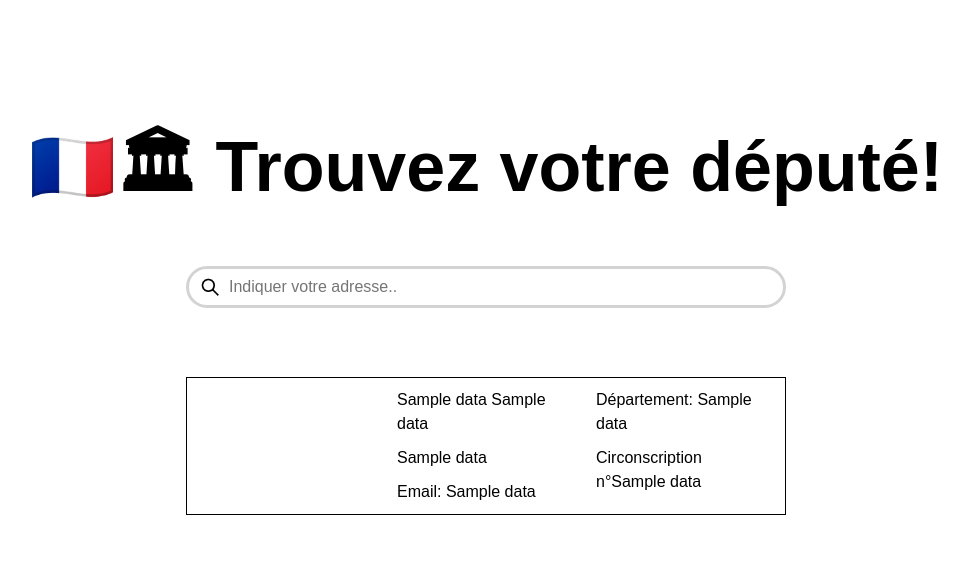
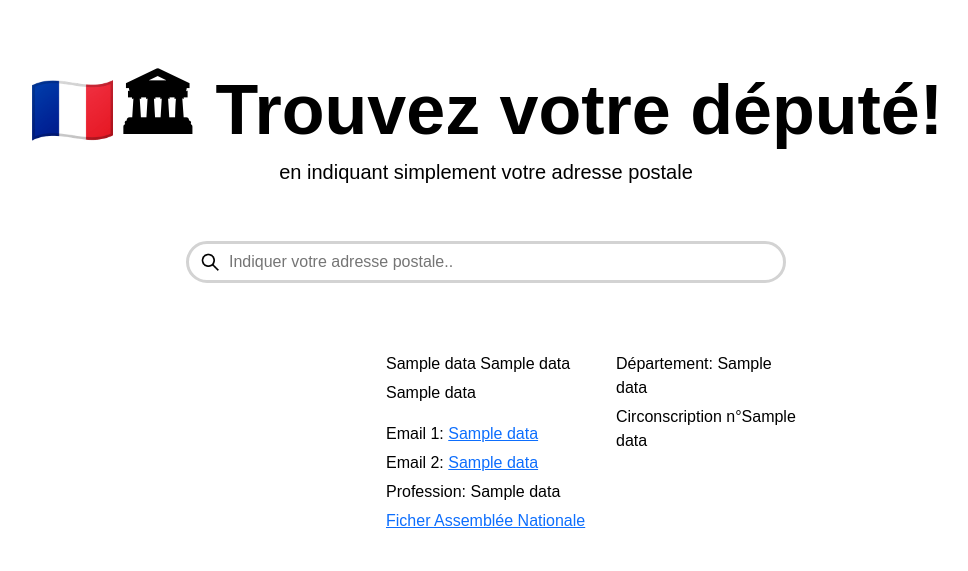
Before and after one commit to ArthurVEROT/TrouverSonDepute.fr, a Flask app: template templates/main.html in a window 1280 px wide. Shown: the top 571 px of the page, without its empty margins (154-1122 px from the left). Run offline with Flask 2, Linux system fonts and the light colour scheme; the template is opened without the code that fills it: most values are stand-ins (such as "Sample title", 1, 10 or a date in 2020).

Commit message:
retour Rom Irina

```diff
--- a/app.py
+++ b/app.py
@@ -1,6 +1,6 @@
 from flask import Flask, render_template, request
 from flask_sqlalchemy import SQLAlchemy
-from helpers import api_gouv, loc
+from helpers import localisation, circonscription
 
 # Configure application
 app = Flask(__name__)
@@ -21,8 +21,8 @@
 
         # Get the circonscription
         address = request.form.get('inputAddress')
-        gps = api_gouv(address)
-        circo = loc(gps['coordinates'][0], gps['coordinates'][1])
+        gps = localisation(address)
+        circo = circonscription(gps['coordinates'][0], gps['coordinates'][1])
 
         # Get info about the député
         nom_depute = db.engine.execute('SELECT nom_de_famille FROM deputes WHERE circo = ?;', circo).fetchall()
@@ -32,14 +32,16 @@
         nom_circo = db.engine.execute('SELECT nom_circo FROM deputes WHERE circo = ?;', circo).fetchall()
         parti = db.engine.execute('SELECT parti_ratt_financier FROM deputes WHERE circo = ?;', circo).fetchall()
         num_circo = db.engine.execute('SELECT num_circo FROM deputes WHERE circo = ?;', circo).fetchall()
+        profession = db.engine.execute('SELECT profession FROM deputes WHERE circo = ?;', circo).fetchall()
+        url_an = db.engine.execute('SELECT url_an FROM deputes WHERE circo = ?;', circo).fetchall()
 
         if slug_depute:
             mon_url = "https://www.nosdeputes.fr/depute/photo/" + slug_depute[0][0]
             if '|' in emails_depute[0][0]:
                 emailDepute = emails_depute[0][0].split("|")
-                data = [nom_depute[0][0], prenom_depute[0][0], emailDepute[0], mon_url, nom_circo[0][0], parti[0][0], num_circo[0][0]]
+                data = [nom_depute[0][0], prenom_depute[0][0], emailDepute[0], mon_url, nom_circo[0][0], parti[0][0], num_circo[0][0], profession[0][0], url_an[0][0], emailDepute[1]]
                 return render_template("main.html", data=data)
-            data = [nom_depute[0][0], prenom_depute[0][0], emails_depute[0][0], mon_url, nom_circo[0][0], parti[0][0], num_circo[0][0]]
+            data = [nom_depute[0][0], prenom_depute[0][0], emails_depute[0][0], mon_url, nom_circo[0][0], parti[0][0], num_circo[0][0], profession[0][0], url_an[0][0]]
             return render_template("main.html", data=data)
 
 
--- a/static/script.js
+++ b/static/script.js
@@ -9,7 +9,7 @@
 const outputAddresses = document.querySelector("#outputAddresses")
 const searchButton = document.querySelector("#searchButton")
 
-
+// Disable key enter to look for an address
 document.addEventListener('DOMContentLoaded', function() {
     document.addEventListener('keypress', function (e) {
             if (e.keyCode === 13 || e.which === 13) {
@@ -25,6 +25,7 @@
     inputAddress.onkeyup = findAddress;
 });
 
+// Function to look for the address
 function findAddress() {
     let inputValue = inputAddress.value;
 
@@ -42,6 +43,7 @@
     }
 }
 
+// Function to display the address in the search bar and look for the député related to this address
 function displayAddresses(response) {
     if (Object.keys(response.features).length > 0) {
         divAddresses.style.display = "block";
@@ -79,6 +81,7 @@
     };
 }
 
+// When focus is in the input field, display the selection
 inputAddress.addEventListener("focusin", function () {
     if (inputAddress.value.length > 0) {
         divAddresses.style.display = "block";
--- a/static/style.css
+++ b/static/style.css
@@ -172,18 +172,56 @@
 #depute {
   display: -ms-grid;
   display: grid;
-  -ms-grid-columns: 200px 1fr 1fr;
-      grid-template-columns: 200px 1fr 1fr;
-  -ms-grid-rows: auto;
-      grid-template-rows: auto;
+  -webkit-box-pack: center;
+      -ms-flex-pack: center;
+          justify-content: center;
+  -ms-grid-columns: (200px)[3];
+      grid-template-columns: repeat(3, 200px);
+  grid-auto-rows: 60px 150px;
+  gap: 10px;
+      grid-template-areas: "photo nom circo" "photo email email";
   text-align: left;
   z-index: 1;
-  border: solid 0.1em black;
-  width: min(600px, 80vw);
+  width: 600px;
 }
 
-#depute div {
-  padding: 5px;
+#depute #photo {
+  -ms-grid-row: 1;
+  -ms-grid-row-span: 2;
+  -ms-grid-column: 1;
+  grid-area: photo;
+}
+
+#depute #nom {
+  -ms-grid-row: 1;
+  -ms-grid-column: 2;
+  grid-area: nom;
+}
+
+#depute #nom div {
+  padding-bottom: 5px;
+}
+
+#depute #circo {
+  -ms-grid-row: 1;
+  -ms-grid-column: 3;
+  grid-area: circo;
+  padding-left: 20px;
+}
+
+#depute #circo div {
+  padding-bottom: 5px;
+}
+
+#depute #email {
+  -ms-grid-row: 2;
+  -ms-grid-column: 2;
+  -ms-grid-column-span: 2;
+  grid-area: email;
+}
+
+#depute #email div {
+  padding-bottom: 5px;
 }
 
 #depute img {
--- a/static/style.scss
+++ b/static/style.scss
@@ -152,17 +152,41 @@
 #depute {
     // border: solid 0.1em black;
     display: grid;
-    grid-template-columns: 200px 1fr 1fr;
-    grid-template-rows: auto;
+    justify-content: center;
+    grid-template-columns: repeat(3, 200px);
+    grid-auto-rows: 60px 150px;
+    gap: 10px;
+    grid-template-areas:
+    "photo nom circo"
+    "photo email email";
 
     text-align: left;
     z-index: 1;
-    border: solid 0.1em black;
+    // border: solid 0.1em black;
     width: 600px;
 
-    div {
-        // border: solid 0.1em blue;
-        padding: 5px;
+    #photo {
+        grid-area: photo;
+        // border: 0.1em solid black;
+    }
+    #nom {
+        grid-area: nom;
+        div {
+            padding-bottom: 5px;
+        }
+    }
+    #circo {
+        grid-area: circo;
+        padding-left: 20px;
+        div {
+            padding-bottom: 5px;
+        }
+    }
+    #email {
+        grid-area: email;
+        div {
+            padding-bottom: 5px;
+        }
     }
 
     img {
--- a/templates/main.html
+++ b/templates/main.html
@@ -16,6 +16,9 @@
             <div>
                 <h1>🇫🇷🏛 Trouvez votre député!</h1>
             </div>
+            <div>
+                <h5>en indiquant simplement votre adresse postale</h5>
+            </div>
             <br />
             <form method="POST">
                 <div id="wrapper">
@@ -25,10 +28,8 @@
                             id="inputAddress"
                             type="text"
                             name="inputAddress"
-                            placeholder="Indiquer votre adresse.."
+                            placeholder="Indiquer votre adresse postale.."
                             autocomplete="off"
-                            onfocus="this.placeholder=''"
-                            onblur="this.placeholder='Indiquer votre adresse..'"
                         />
                     </div>
                     <div id="divAddresses">
@@ -51,41 +52,55 @@
 
             {% if data is defined and data|length %}
             <div id="depute">
-                <div>
-                    <!-- <img src="static/image/abad.jpeg" alt="Photo_depute"> -->
+                <div id="photo">
                     <embed
                         src= {{data[3]}}
                         type="image/jpg"
                     />
                 </div>
-                <div>
+                <div id="nom">
                     <div>{{data[1]}} {{data[0]}}</div>
                     <div>{{data[5]}}</div>
-                    <div>Email: {{data[2]}}</div>
                 </div>
-                <div>
+                <div id="circo">
                     <div>Département: {{data[4]}}</div>
                     <div>Circonscription n°{{data[6]}}</div>
+                </div>
+                <div id="email">
+                    {% if data|length == 9 %}
+                    <div>Email: <a href="mailto:'{{data[2]}}'">{{data[2]}}</a></div>
+                    {% else %}
+                    <div>Email 1: <a href="mailto:'{{data[2]}}'">{{data[2]}}</a></div>
+                    <div>Email 2: <a href="mailto:'{{data[9]}}'">{{data[9]}}</a></div>
+                    {% endif %}
+                    <div>Profession: {{data[7]}}</div>
+                    <div><a href="{{data[8]}}" target="_blank">Ficher Assemblée Nationale</a></div>
+
                 </div>
             </div>
             {% else %}
             <div class="caché">
-                <div>
+                <div id="photo">
                     <embed
                         src= https://www.nosdeputes.fr/depute/photo/pascal-brindeau
                         type="image/jpg"
                     />
                 </div>
-                <div>
-                    <div>Hide</div>
-                    <div>Hide</div>
-                    <div>Hide</div>
+                <div id="nom">
+                    <div>Hidden</div>
+                    <div>Hidden</div>
                 </div>
-                <div>
-                    <!-- hide -->
+                <div id="circo">
+                    <div>Hidden</div>
+                    <div>Hidden</div>
+                </div>
+                <div id="email">
+                    <div>Hidden</a></div>
+                    <div>Hidden</a></div>
+                    <div>Hidden</div>
+                    <div>Hidden</div>
                 </div>
             </div>
-
             {% endif %}
         </div>
     </body>
```
Also changed, not shown: other parts of static/style.css (+48 -4 lines), other parts of static/style.scss (+33 -3 lines), helpers.py (+3 -4 lines), 1 other file.
